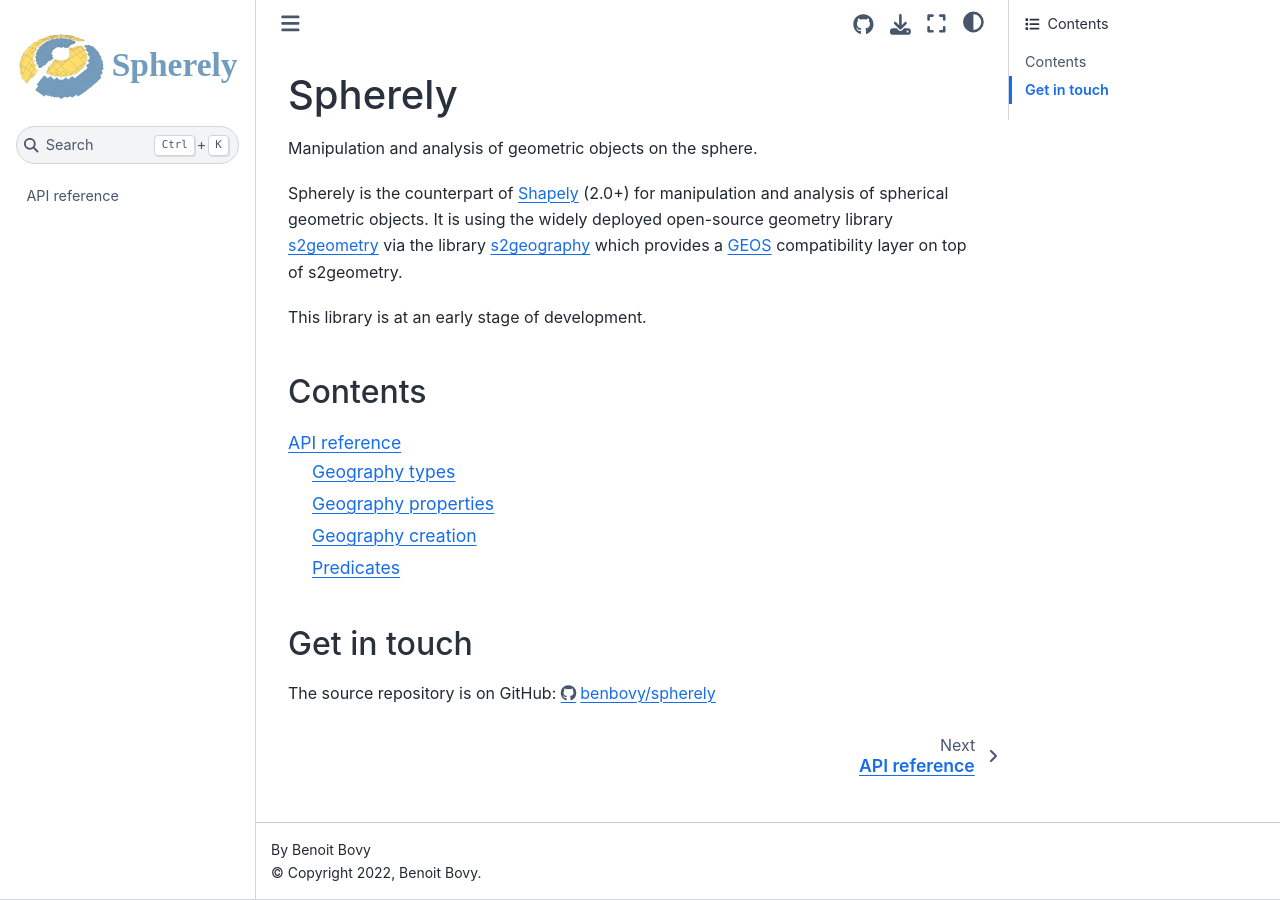
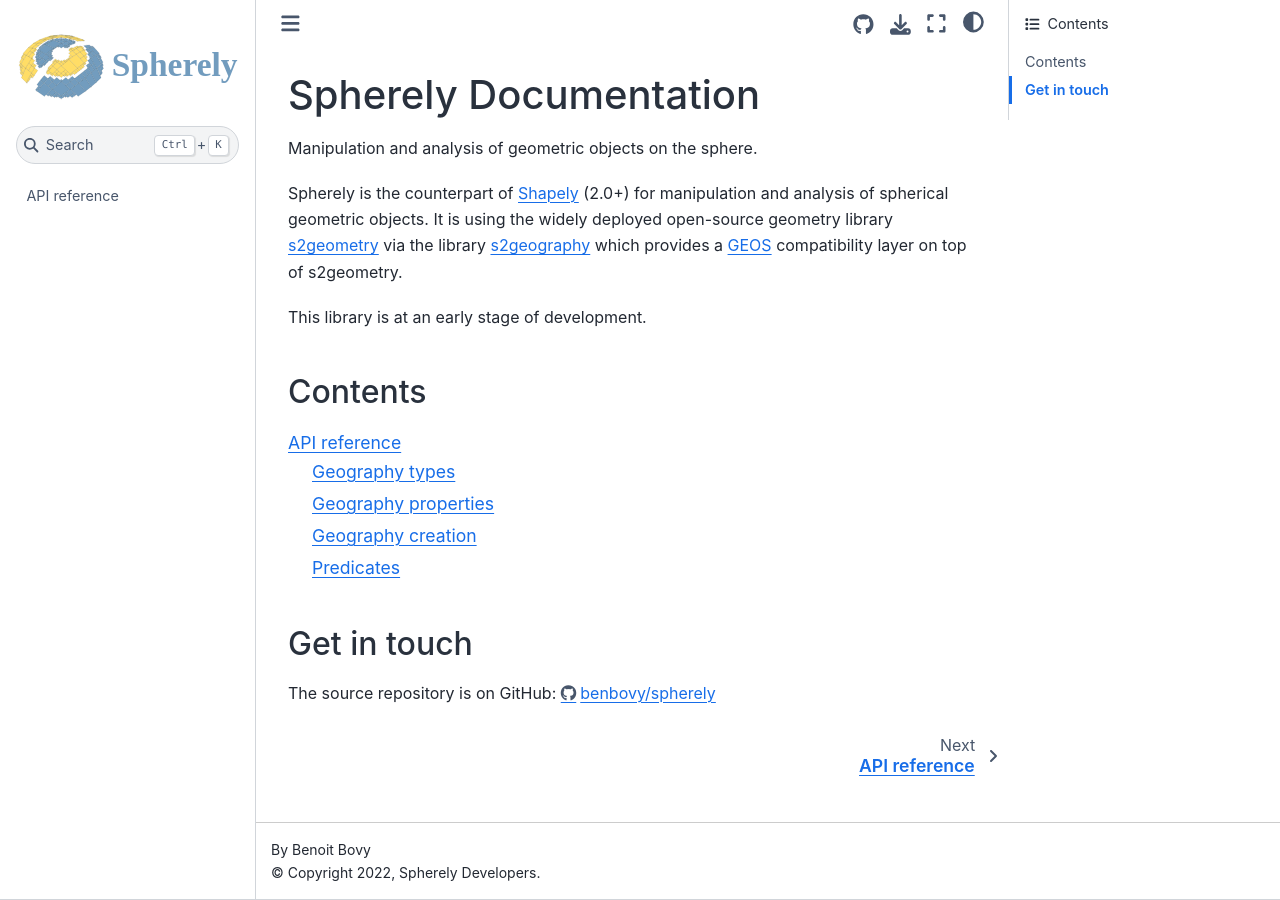
Before and after one commit to benbovy/spherely, a Sphinx documentation site: the page built from docs/index.rst, in a window 1280 px wide. Built offline with Sphinx 7.4.7 and the Sphinx Book theme 1.1.4, drawn with Linux system fonts in a browser that asks for light colours.

Commit message:
doc tweaks and fixes

```diff
--- a/docs/conf.py
+++ b/docs/conf.py
@@ -1,14 +1,13 @@
 # -*- coding: utf-8 -*-
 
 project = "spherely"
-copyright = "2022, Benoit Bovy"
+copyright = "2022, Spherely Developers"
 author = "Benoit Bovy"
 
 # -- General configuration  ----------------------------------------------
 
 extensions = [
     "sphinx.ext.autodoc",
-    "sphinx_autodoc_typehints",
     "sphinx.ext.autosummary",
     "sphinx.ext.intersphinx",
     "sphinx.ext.napoleon",
@@ -21,6 +20,7 @@
     "shapely": ("https://shapely.readthedocs.io/en/latest/", None),
 }
 
+autodoc_typehints = "none"
 
 napoleon_google_docstring = False
 napoleon_numpy_docstring = True
--- a/docs/index.rst
+++ b/docs/index.rst
@@ -1,5 +1,5 @@
-Spherely
-========
+Spherely Documentation
+======================
 
 Manipulation and analysis of geometric objects on the sphere.
 
```
Also changed, not shown: 1 other file.
